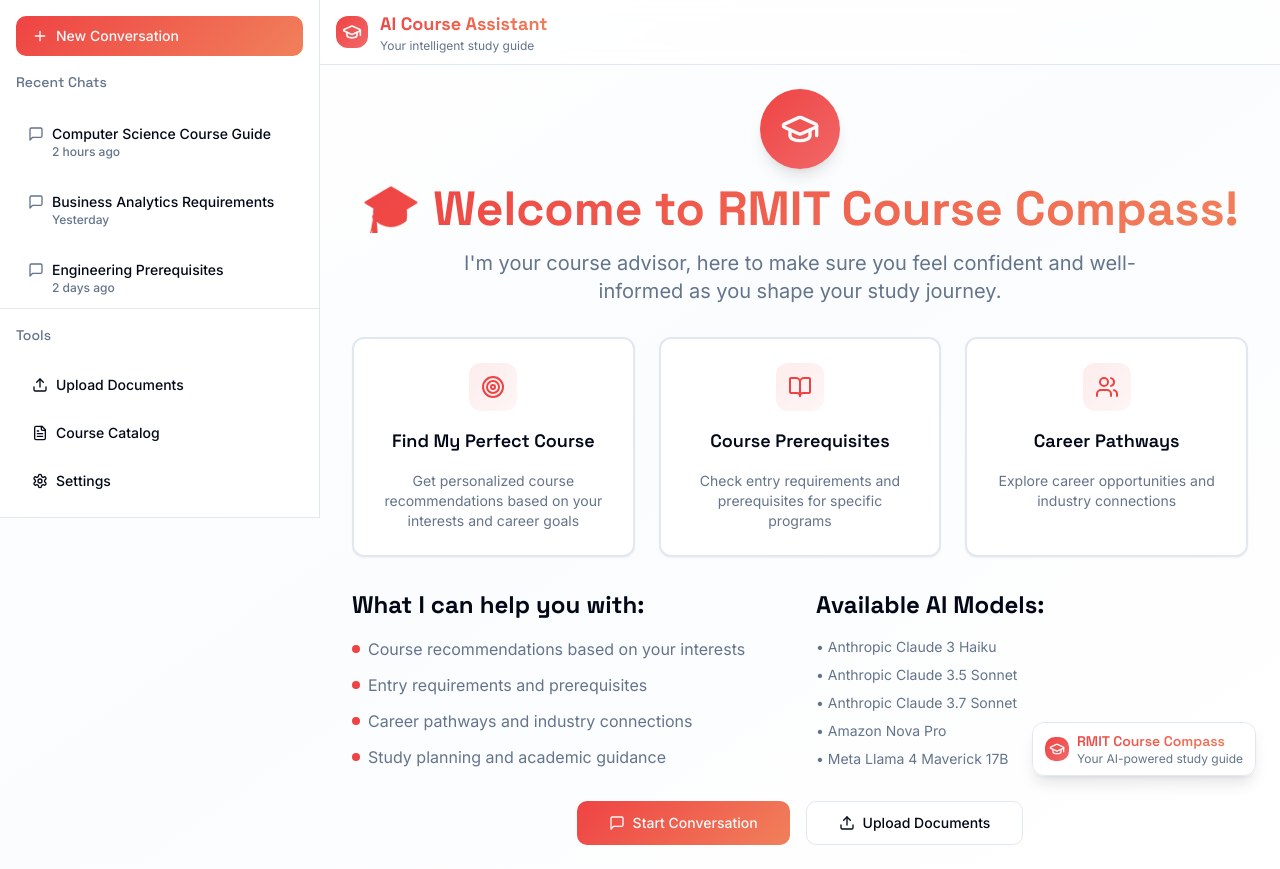
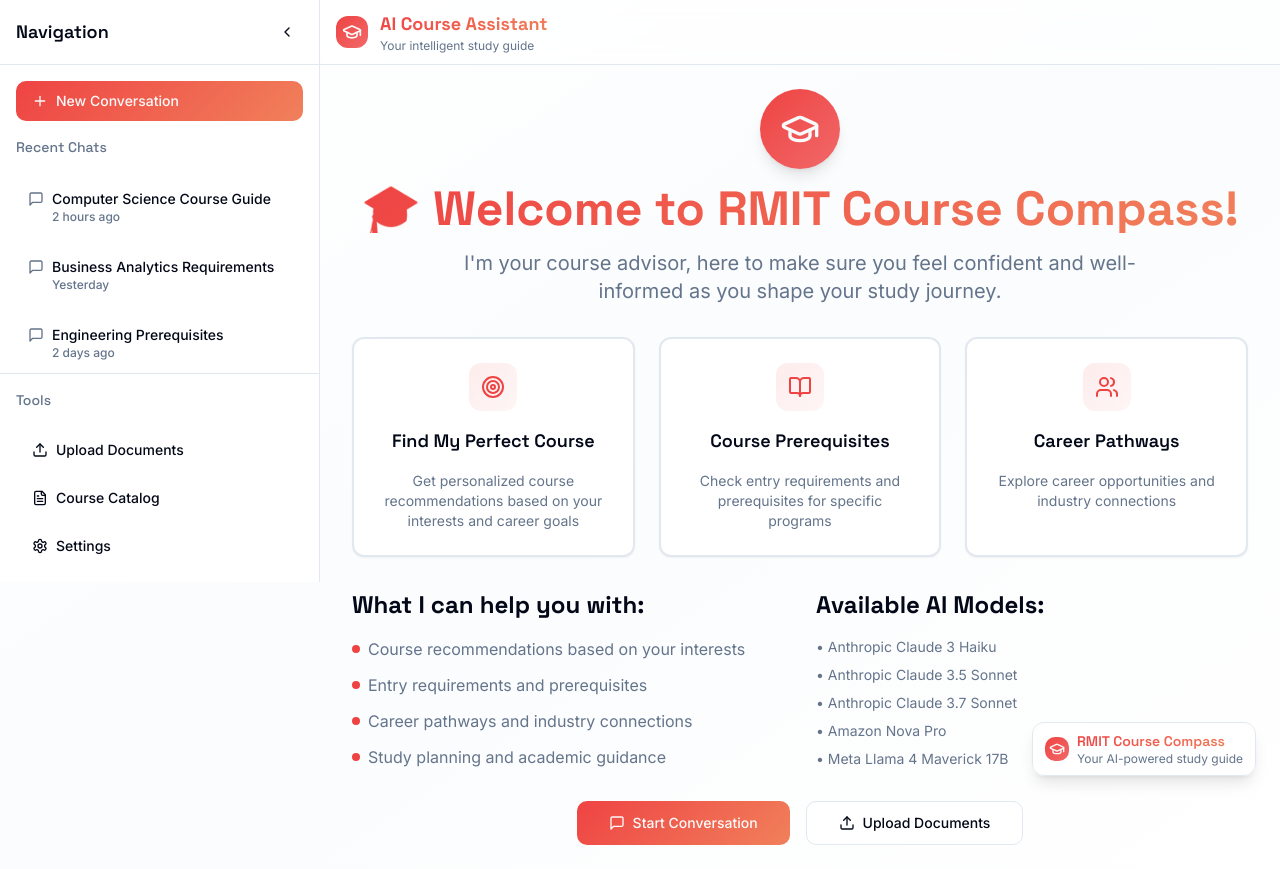
Before and after one commit to Baitaru/rmit-course-compass-ai, a React (Vite) app: page / in a window 1280 px wide. Built offline with nearby package versions, Linux system fonts and the light colour scheme.

Commit message:
feat: Add sidebar hide/show functionality
Adds a button to toggle the visibility of the sidebar.

```diff
--- a/src/components/Sidebar.tsx
+++ b/src/components/Sidebar.tsx
@@ -1,5 +1,5 @@
 
-import { X, Plus, MessageSquare, Settings, FileText, Upload } from "lucide-react";
+import { X, Plus, MessageSquare, Settings, FileText, Upload, ChevronLeft } from "lucide-react";
 import { Button } from "@/components/ui/button";
 import { ScrollArea } from "@/components/ui/scroll-area";
 import { Separator } from "@/components/ui/separator";
@@ -31,8 +31,21 @@ export const Sidebar = ({ isOpen, onClose, messages, onClearChat }: SidebarProps
       {/* Sidebar */}
       <div className={`
         fixed lg:relative left-0 top-0 z-50 h-full w-80 transform border-r bg-card/95 backdrop-blur transition-transform duration-300 flex flex-col
-        ${isOpen ? 'translate-x-0' : '-translate-x-full lg:translate-x-0'}
+        ${isOpen ? 'translate-x-0' : '-translate-x-full'}
       `}>
+        {/* Sidebar Header with Close Button */}
+        <div className="flex items-center justify-between p-4 border-b">
+          <h2 className="font-semibold text-lg">Navigation</h2>
+          <Button
+            variant="ghost"
+            size="icon"
+            onClick={onClose}
+            className="h-8 w-8"
+          >
+            <ChevronLeft className="h-4 w-4" />
+          </Button>
+        </div>
+
         {/* New Chat Button */}
         <div className="p-4">
           <Button
@@ -84,15 +97,6 @@ export const Sidebar = ({ isOpen, onClose, messages, onClearChat }: SidebarProps
             Settings
           </Button>
         </div>
-
-        <Separator />
-
-        {/* Close Button - Only visible on mobile */}
-        <div className="flex h-16 items-center justify-end px-4 border-t lg:hidden">
-          <Button variant="ghost" size="icon" onClick={onClose}>
-            <X className="h-4 w-4" />
-          </Button>
-        </div>
       </div>
     </>
   );
--- a/src/pages/Index.tsx
+++ b/src/pages/Index.tsx
@@ -9,7 +9,7 @@ import { ChevronRight, ChevronLeft, GraduationCap } from "lucide-react";
 
 const Index = () => {
   const [messages, setMessages] = useState([]);
-  const [sidebarOpen, setSidebarOpen] = useState(false);
+  const [sidebarOpen, setSidebarOpen] = useState(true);
 
   const addMessage = (message) => {
     setMessages(prev => [...prev, message]);
@@ -44,12 +44,12 @@ const Index = () => {
         </main>
       </div>
 
-      {/* Sidebar Toggle Button - Only visible when sidebar is closed */}
+      {/* Sidebar Toggle Button - Always visible when sidebar is closed */}
       {!sidebarOpen && (
         <Button
           variant="outline"
           size="icon"
-          className="fixed bottom-6 left-6 z-30 shadow-lg bg-card/95 backdrop-blur border-border hover:bg-accent lg:hidden"
+          className="fixed top-20 left-4 z-30 shadow-lg bg-card/95 backdrop-blur border-border hover:bg-accent"
           onClick={() => setSidebarOpen(true)}
         >
           <ChevronRight className="h-4 w-4" />
```
